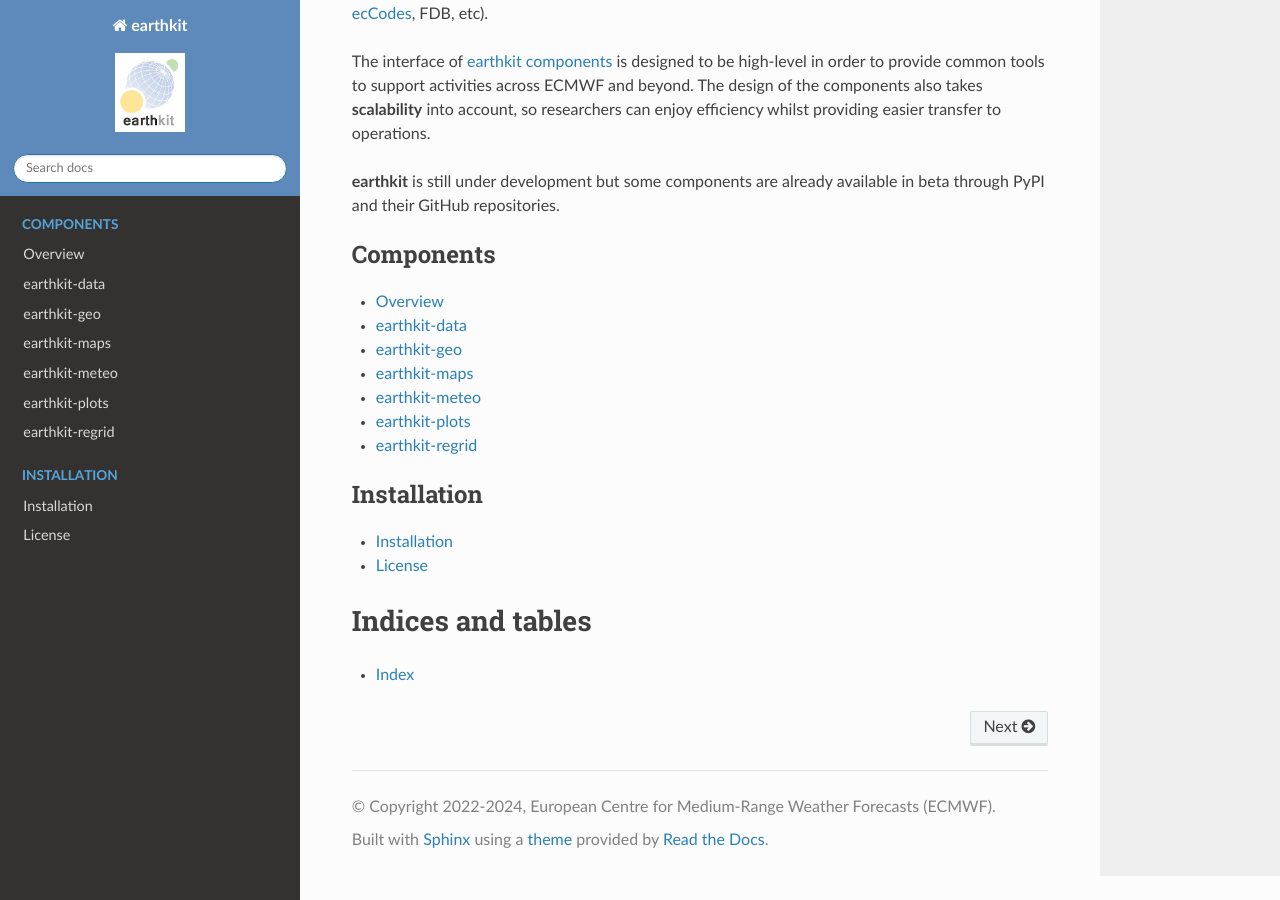
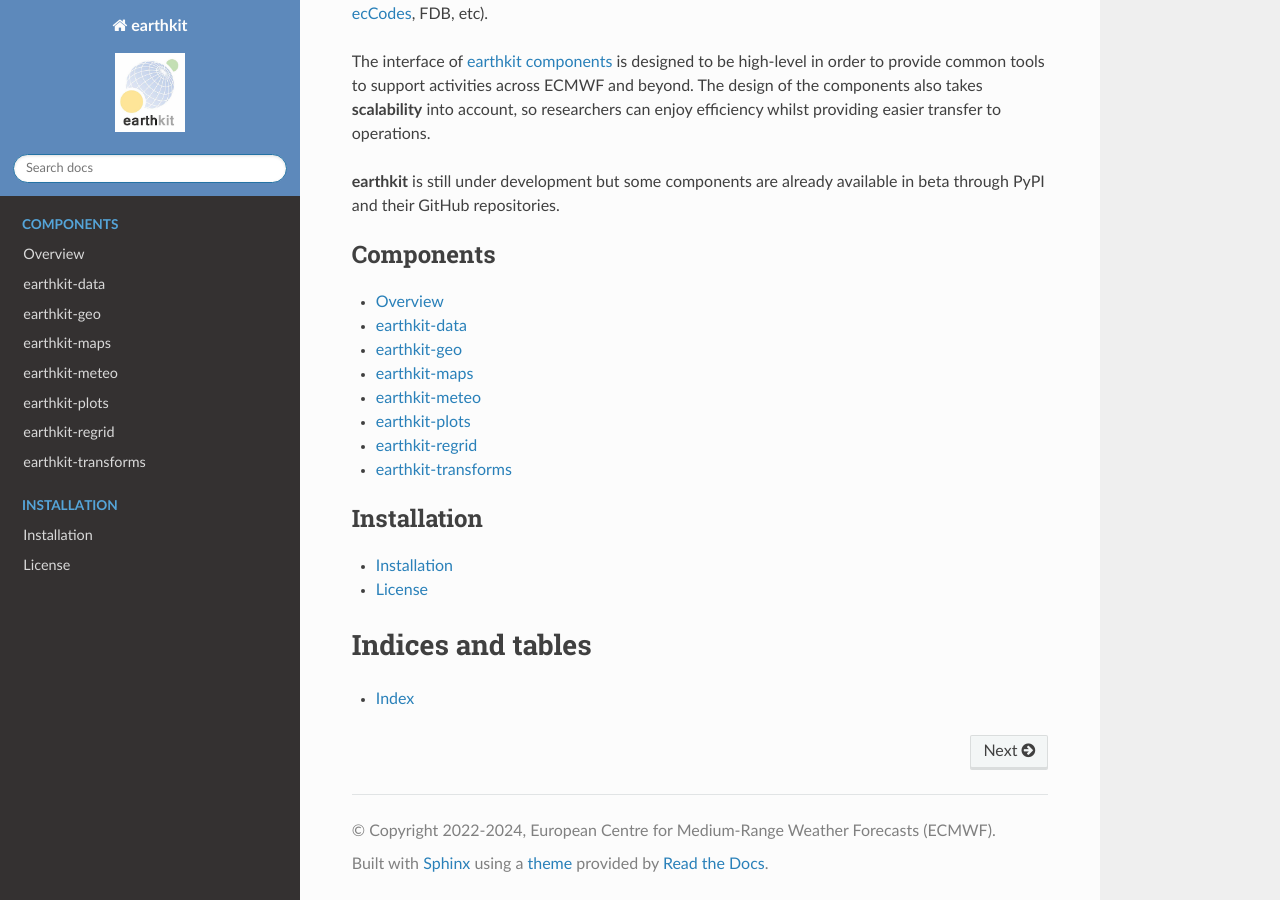
Before and after one commit to ecmwf/earthkit, a Sphinx documentation site: the page built from docs/index.rst, in a window 1280 px wide and 900 px high, scrolled down 523 px. Built offline with Sphinx 7.4.7 and the Read the Docs theme 2.0.0, drawn with Linux system fonts in a browser that asks for light colours.

Commit message:
Add earthkit-transforms (#58)
* Add earthkit-transforms

```diff
--- a/docs/components_overview.rst
+++ b/docs/components_overview.rst
@@ -32,3 +32,6 @@
     * - :xref:`earthkit-regrid`
       - Regridding of geospatial data.
       -
+    * - :xref:`earthkit-transforms`
+      - Aggregation and transformation of geospatial data.
+      -
--- a/docs/conf.py
+++ b/docs/conf.py
@@ -85,6 +85,10 @@
         "earthkit-regrid",
         "https://earthkit-regrid.readthedocs.io",
     ),
+    "earthkit-transforms": (
+        "earthkit-transforms",
+        "https://earthkit-transforms.readthedocs.io",
+    ),
     "eccodes": (
         "ecCodes",
         "https://confluence.ecmwf.int/display/ECC/ecCodes+Home",
--- a/docs/index.rst
+++ b/docs/index.rst
@@ -32,6 +32,7 @@
     earthkit-meteo <https://earthkit-meteo.readthedocs.io>
     earthkit-plots <https://pypi.org/project/earthkit-plots>
     earthkit-regrid <https://earthkit-regrid.readthedocs.io>
+    earthkit-transforms <https://earthkit-transforms.readthedocs.io>
 
 .. toctree::
    :maxdepth: 1
--- a/environment.yml
+++ b/environment.yml
@@ -12,3 +12,4 @@
   - earthkit-meteo>=0.1.0
   - earthkit-plots>=0.1.2
   - earthkit-regrid>=0.3.2
+  - earthkit-transforms>=0.3.3
--- a/pyproject.toml
+++ b/pyproject.toml
@@ -25,7 +25,8 @@
   "earthkit-maps>=0.0.19",
   "earthkit-meteo>=0.1.0",
   "earthkit-plots>=0.1.2",
-  "earthkit-regrid>=0.3.2"
+  "earthkit-regrid>=0.3.2",
+  "earthkit-transforms>=0.3.3"
 ]
 description = "A format-agnostic Python interface for geospatial data"
 dynamic = ["version"]
--- a/src/earthkit/__init__.py
+++ b/src/earthkit/__init__.py
@@ -22,6 +22,7 @@
 import earthkit.meteo as meteo
 import earthkit.plots as plots
 import earthkit.regrid as regrid
+import earthkit.transforms as transforms
 
 __all__ = [
     "data",
@@ -30,5 +31,6 @@
     "meteo",
     "plots",
     "regrid",
+    "transforms",
     "__version__",
 ]
```
Also changed, not shown: 2 other files.
